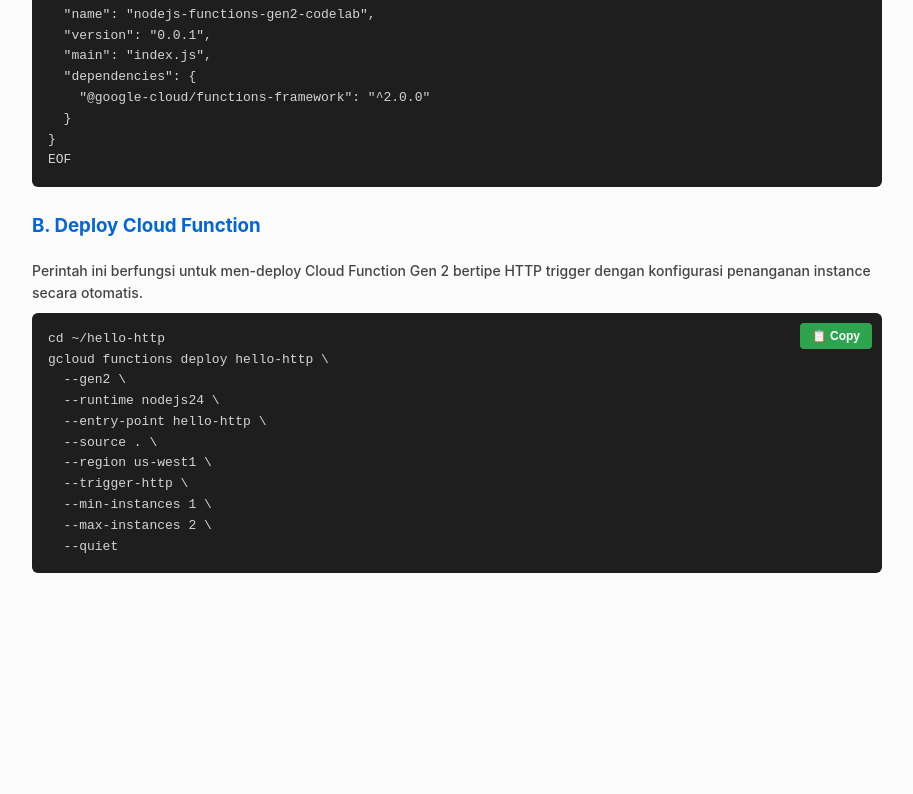
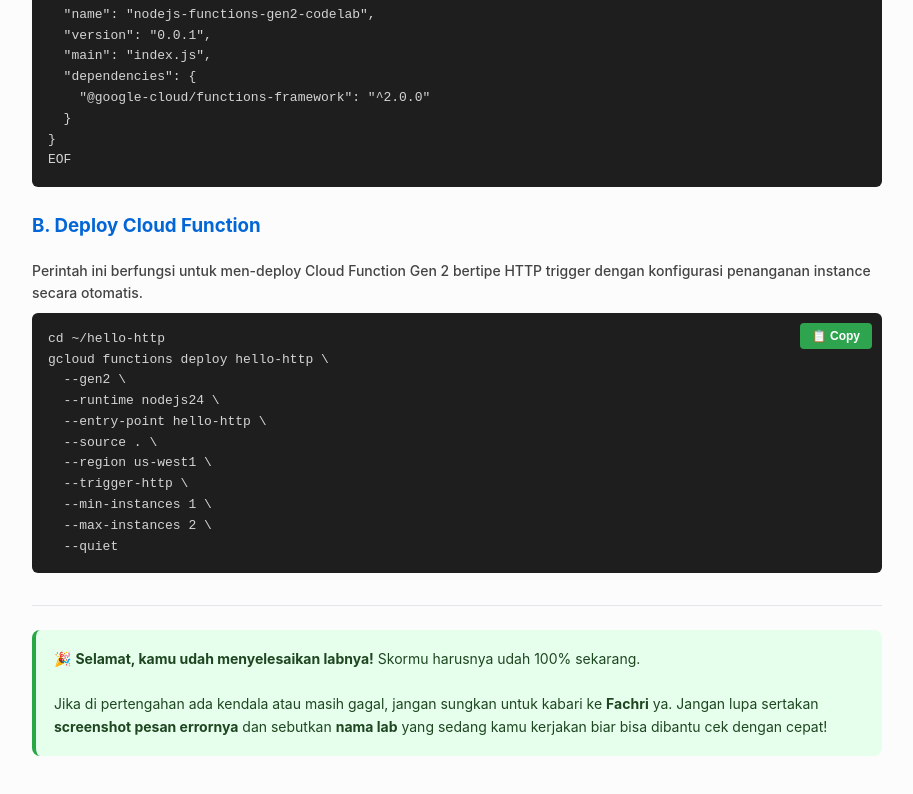
Before and after one commit to MFachriW/arcade-helper, a plain HTML site: page labs/juli-lowcode-cloud-run-challenge.html in a window 1280 px wide. Shown: the part 2821-3615 px from the top of the page, without its empty margins (183-1096 px from the left). Before the commit the page ends 3438 px from the top, so only its background shows below. Drawn offline with Linux system fonts and the light colour scheme.

Commit message:
Add completion success footer to the challenge lab page

```diff
--- a/labs/juli-lowcode-cloud-run-challenge.html
+++ b/labs/juli-lowcode-cloud-run-challenge.html
@@ -113,6 +113,15 @@
   <div class="code-container">
     <button class="copy-btn" onclick="copyCode('code4b', this)">📋 Copy</button>
     <pre><code id="code4b"></code></pre>
+  </div>
+
+  <hr style="border: 0; border-top: 1px solid #e1e4e8; margin: 32px 0 24px 0;">
+
+  <div class="callout" style="background: #e6ffed; border-left: 4px solid #28a745; color: #1e4620; padding: 18px; border-radius: 8px; margin-bottom: 30px;">
+    🎉 <strong>Selamat, kamu udah menyelesaikan labnya!</strong> Skormu harusnya udah 100% sekarang.
+    <br><br>
+    Jika di pertengahan ada kendala atau masih gagal, jangan sungkan untuk kabari ke <strong>Fachri</strong> ya.
+    Jangan lupa sertakan <strong>screenshot pesan errornya</strong> dan sebutkan <strong>nama lab</strong> yang sedang kamu kerjakan biar bisa dibantu cek dengan cepat!
   </div>
 
   <script>
```
